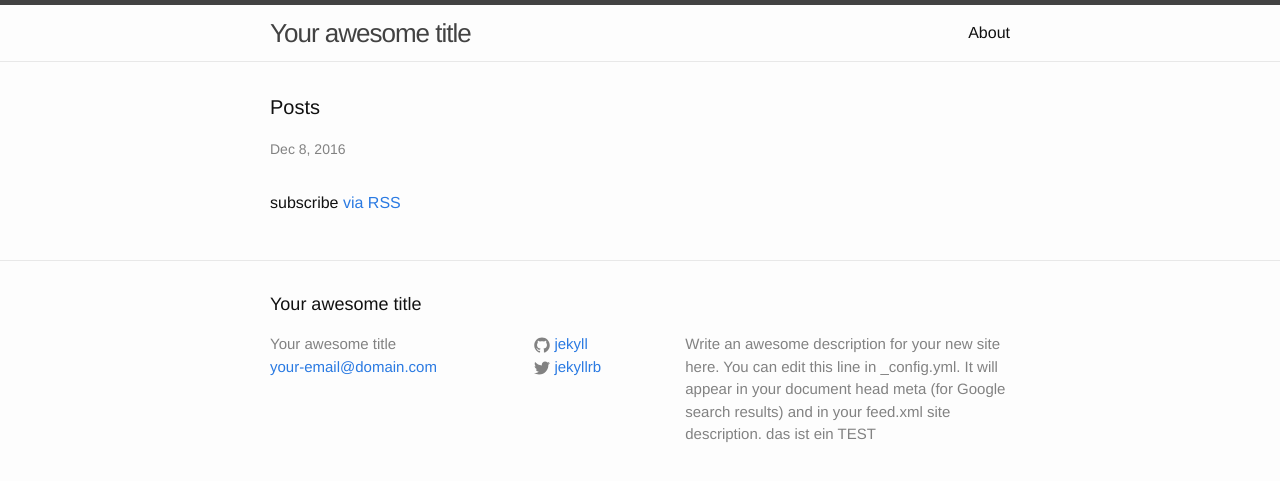
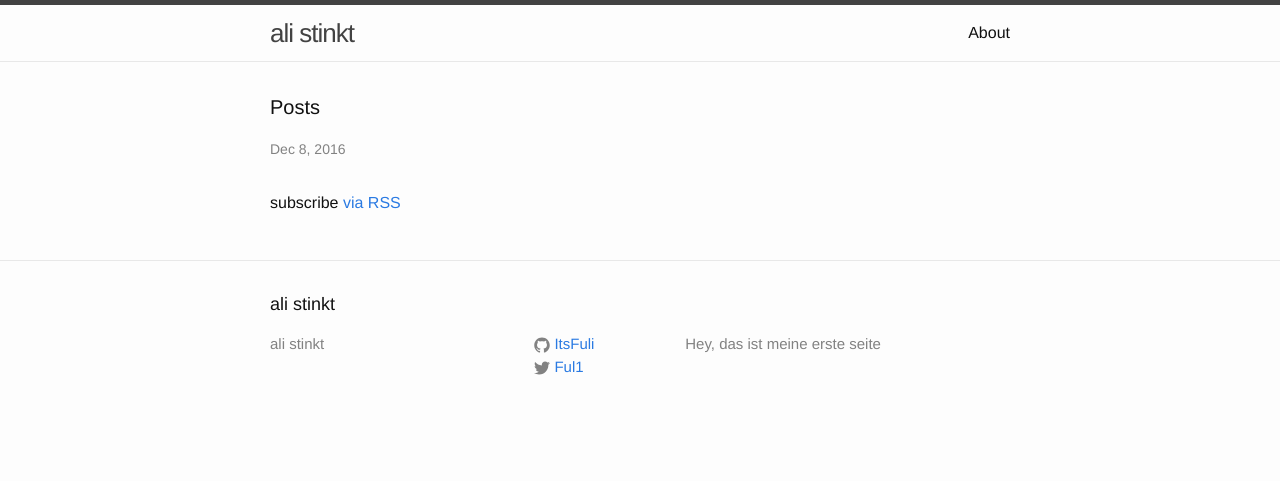
Before and after one commit to ItsFuli/ItsFuli.github.io, a Jekyll site: the page built from index.html, in a window 1280 px wide. Shown: the top 481 px of the page. Built offline with Jekyll 4.4.1, drawn with Linux system fonts in a browser that asks for light colours.

Commit message:
Save my work

```diff
--- a/_config.yml
+++ b/_config.yml
@@ -6,16 +6,14 @@
 # 'jekyll serve'. If you change this file, please restart the server process.
 
 # Site settings
-title: Your awesome title
-email: your-email@domain.com
+title: ali stinkt
+
 description: > # this means to ignore newlines until "baseurl:"
-  Write an awesome description for your new site here. You can edit this
-  line in _config.yml. It will appear in your document head meta (for
-  Google search results) and in your feed.xml site description. das ist ein TEST
+  Hey, das ist meine erste seite
 baseurl: "" # the subpath of your site, e.g. /blog
-url: "http://yourdomain.com" # the base hostname & protocol for your site
-twitter_username: jekyllrb
-github_username:  jekyll
+url: "julisersteseite,de" # the base hostname & protocol for your site
+twitter_username: Ful1
+github_username: ItsFuli
 
 # Build settings
 markdown: kramdown
```
